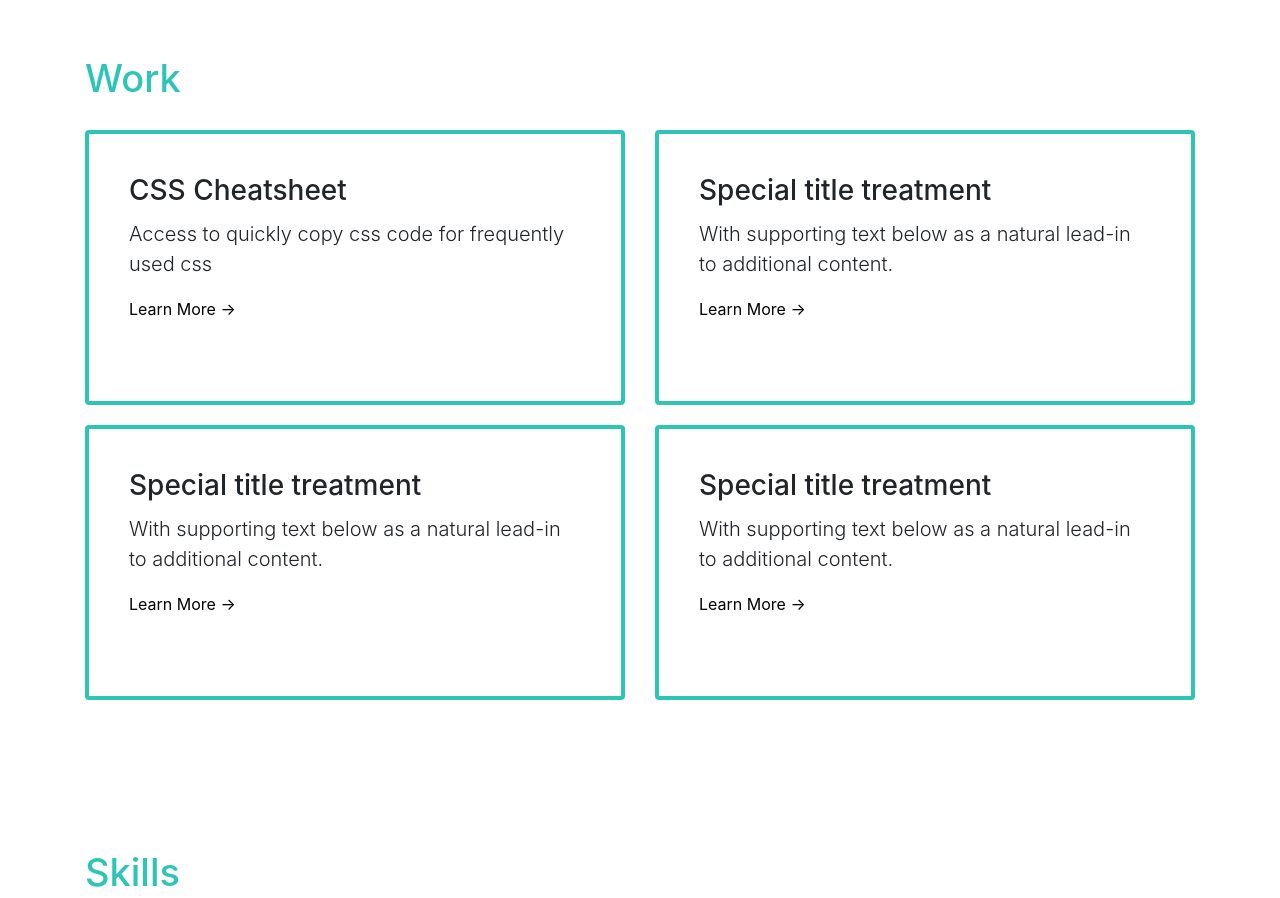
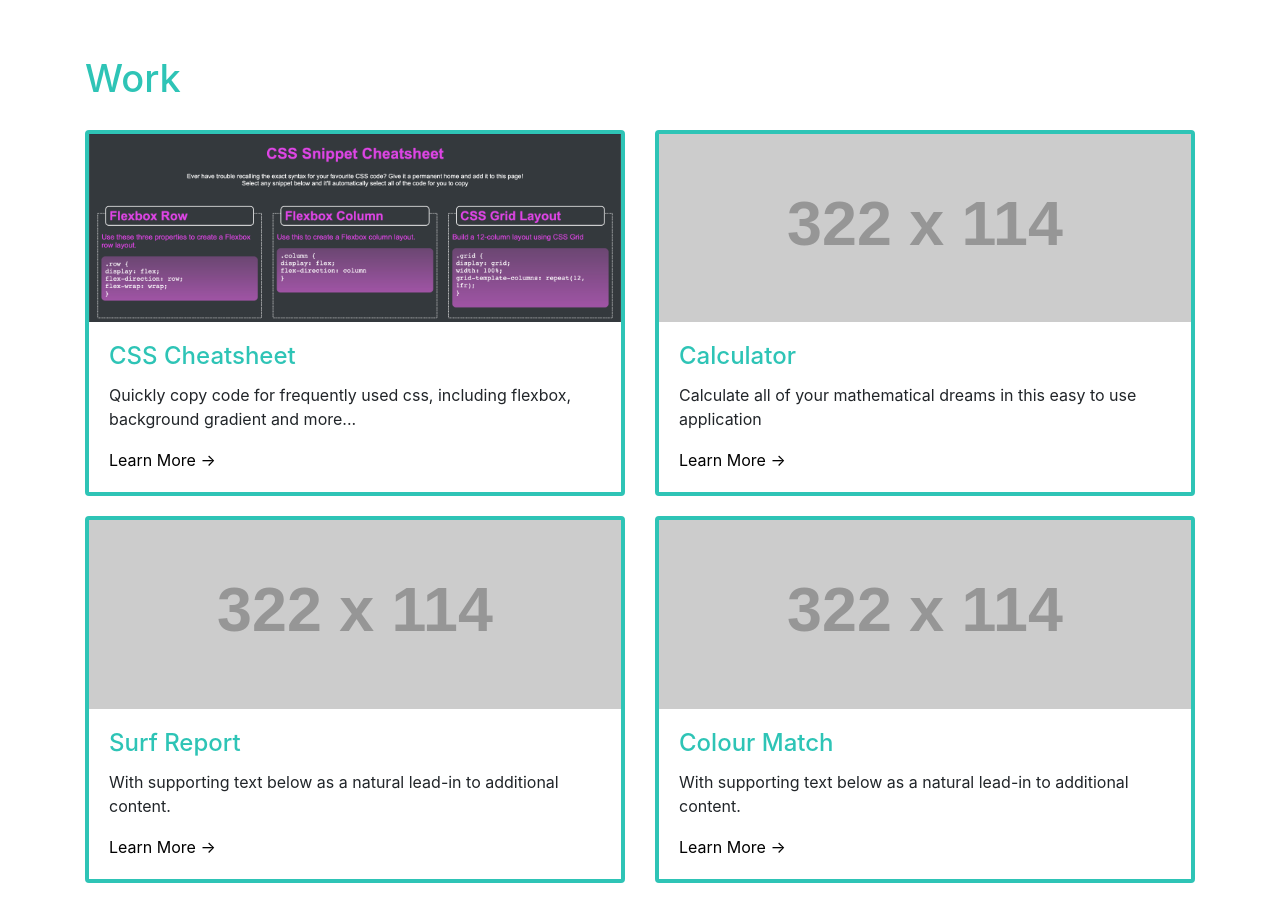
Before and after one commit to nailahmukhtar/Bootstrap-Portfolio, a plain HTML site: page index.html in a window 1280 px wide. Shown: the part 720-1618 px from the top of the page. Drawn offline with nearby package versions, Linux system fonts and the light colour scheme; placeholder pictures from the web are drawn by us.

Commit message:
added placeholder images to all projects in work section

```diff
--- a/css/style.css
+++ b/css/style.css
@@ -66,7 +66,8 @@ h2 {
 }
 
 h4 {
-    color: #81B29A;
+    /* color: #81B29A; */
+    color: var(--fontTeal);
 }
 
 .font-dark {
@@ -76,11 +77,11 @@ h4 {
 
 #work .card {
     margin-top: 20px;
-    height: 275px;
+    /* height: 275px; */
     border: solid #2EC4B6 4px;
 }
 #work .card-body {
-    margin: 20px;
+    margin: 0px;
 }
 
 #work .card:hover {
@@ -96,7 +97,7 @@ h4 {
 }
 
 .btn:hover {
-    background-color: #2EC4B6;
+    background-color: var(--fontOrange);
     padding: 0.375rem 0.75rem !important;
 }
 
@@ -128,6 +129,12 @@ i {
     margin-bottom: 100px;
 }
 
+/* #css-cheatsheet {
+    background-image: url(../images/css-cheatsheet-screenshot.png);
+    background-size: cover;
+    background-blend-mode: ;
+
+} */
 
 /* Media Queries */
 
--- a/index.html
+++ b/index.html
@@ -47,37 +47,41 @@
             <div class="row" id="work-content">
                 <div class="col-sm-6 col-xs-12">
                 <div class="card" id="css-cheatsheet">
+                    <img class=".card-img-top" src="../Bootstrap-Portfolio/images/css-cheatsheet-screenshot.png" alt="CSS Cheatsheet Screenshot">
                     <div class="card-body">
-                    <h3 class="card-title">CSS Cheatsheet</h3>
-                    <p class="card-text lead">Access to quickly copy css code for frequently used css</p>
-                    <a href="#" class="btn btn-primary">Learn More &#x2192;</a>
+                    <h4 class="card-title">CSS Cheatsheet</h4>
+                    <p class="card-text">Quickly copy code for frequently used css, including flexbox, background gradient and more...</p>
+                    <a href="#headline" class="btn btn-primary">Learn More &#x2192;</a>
                     </div>
                 </div>
                 </div>
                     <div class="col-sm-6 col-xs-12">
-                    <div class="card">
+                    <div class="card" id="calculator">
+                        <img class=".card-img-top" src="https://placehold.co/322x114" alt="Calculator Application">
                         <div class="card-body">
-                        <h3 class="card-title">Special title treatment</h3>
-                        <p class="card-text lead">With supporting text below as a natural lead-in to additional content.</p>
-                        <a href="#" class="btn btn-primary">Learn More &#x2192;</a>
+                        <h4 class="card-title">Calculator</h4>
+                        <p class="card-text">Calculate all of your mathematical dreams in this easy to use application</p>
+                        <a href="#headline" class="btn btn-primary">Learn More &#x2192;</a>
                         </div>
                     </div>
                     </div>
                     <div class="col-sm-6 col-xs-12">
-                    <div class="card">
+                    <div class="card" id="surf-report">
+                        <img class=".card-img-top" src="https://placehold.co/322x114" alt="Surf Report">
                         <div class="card-body">
-                        <h3 class="card-title">Special title treatment</h3>
-                        <p class="card-text lead">With supporting text below as a natural lead-in to additional content.</p>
-                        <a href="#" class="btn btn-primary">Learn More &#x2192;</a>
+                        <h4 class="card-title">Surf Report</h4>
+                        <p class="card-text">With supporting text below as a natural lead-in to additional content.</p>
+                        <a href="#headline" class="btn btn-primary">Learn More &#x2192;</a>
                         </div>
                     </div>
                     </div>
                     <div class="col-sm-6 col-xs-12">
-                        <div class="card">
+                        <div class="card" id="colour-match">
+                            <img class=".card-img-top" src="https://placehold.co/322x114" alt="Colour Match">
                         <div class="card-body">
-                            <h3 class="card-title">Special title treatment</h3>
-                            <p class="card-text lead">With supporting text below as a natural lead-in to additional content.</p>
-                            <a href="#" class="btn btn-primary">Learn More &#x2192;</a>
+                            <h4 class="card-title">Colour Match</h4>
+                            <p class="card-text">With supporting text below as a natural lead-in to additional content.</p>
+                            <a href="##headline" class="btn btn-primary">Learn More &#x2192;</a>
                         </div>
                         </div>
                     </div>
```
Also changed, not shown: images/Avatar_700-removebg-preview.png (deleted), images/css-3-logo-bw.png (deleted), images/css-3-logo-wonky.png (deleted), images/css-3-logo.png (deleted), images/css-cheatsheet-screenshot.png (added), images/css-cheatsheet.png (deleted), 2 other files.
